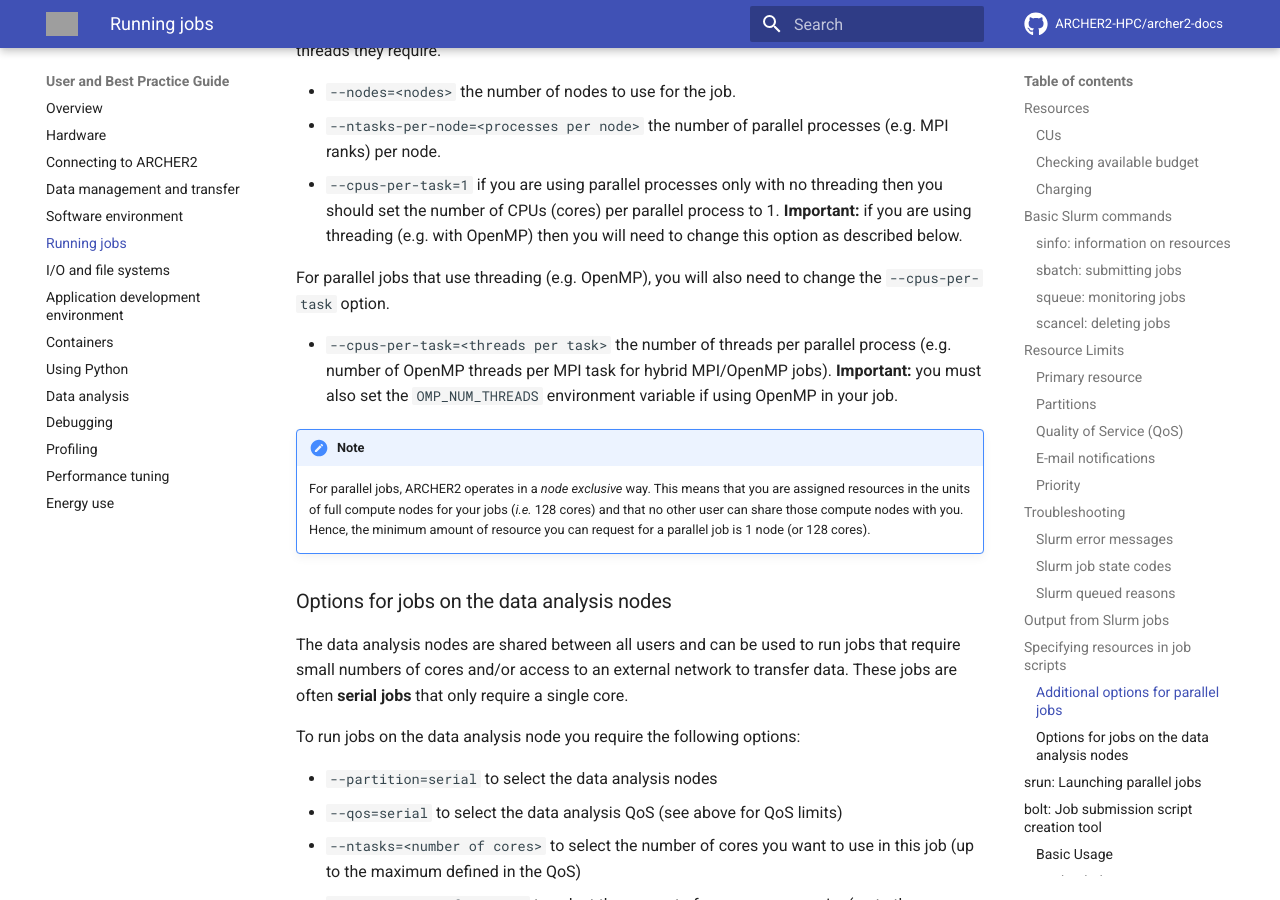
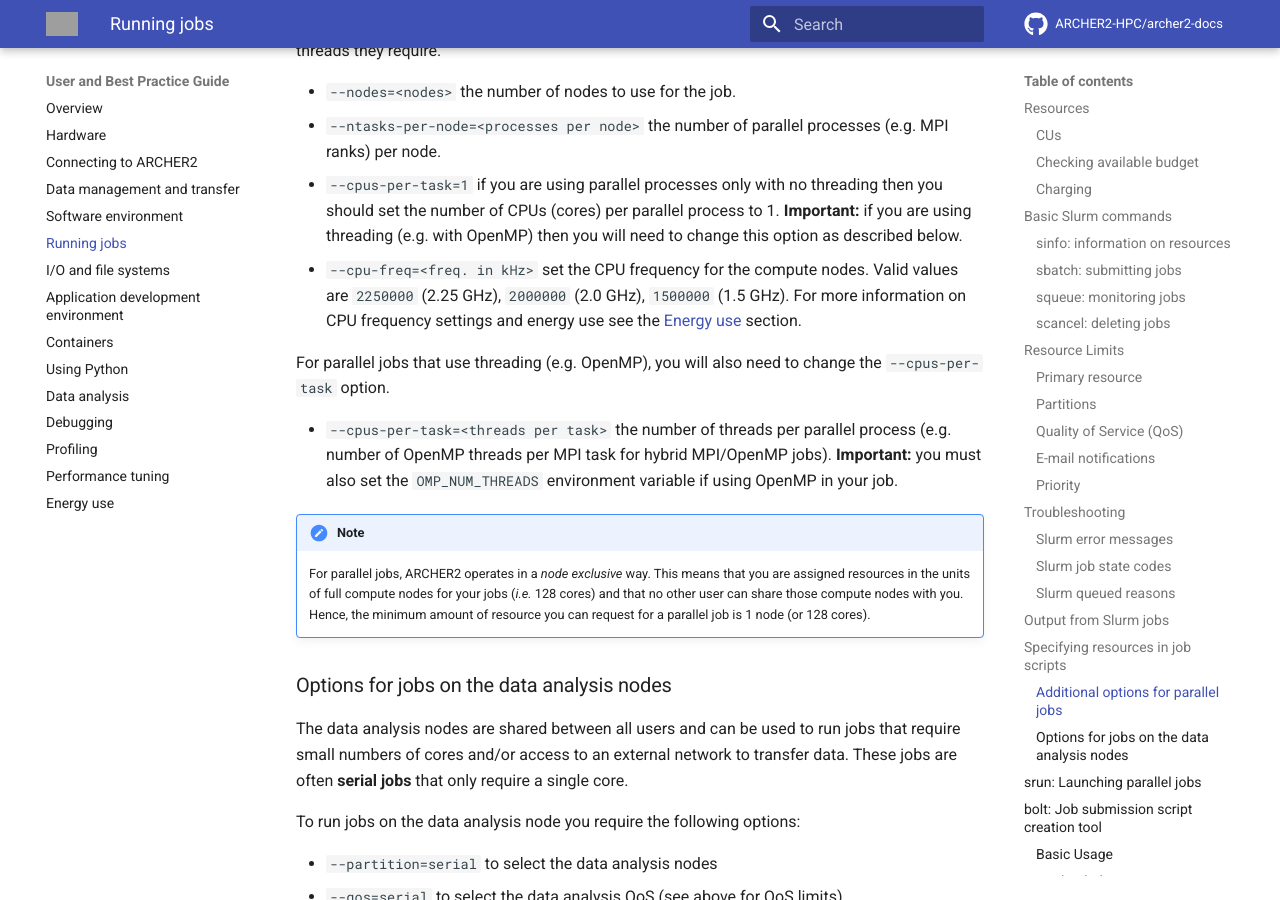
Before and after one commit to ARCHER2-HPC/archer2-docs, an MkDocs documentation site: the page built from docs/user-guide/scheduler.md, in a window 1280 px wide and 900 px high, scrolled down 12202 px. Built offline with MkDocs 1.6.1 and Material for MkDocs 9.7.7, drawn with Linux system fonts in a browser that asks for light colours; comment, search, counter and statistics services are not loaded; grey boxes are pictures that could not be loaded.

Commit message:
Adds --cpu-freq option and links to energy section

```diff
--- a/docs/user-guide/scheduler.md
+++ b/docs/user-guide/scheduler.md
@@ -458,6 +458,10 @@ parallel processes and threads they require.
      parallel process to 1. **Important:** if you are using threading (e.g.
      with OpenMP) then you will need to change this option as described
      below.
+   - `--cpu-freq=<freq. in kHz>` set the CPU frequency for the compute
+     nodes. Valid values are `2250000` (2.25 GHz), `2000000` (2.0 GHz),
+     `1500000` (1.5 GHz). For more information on CPU frequency settings
+     and energy use see the [Energy use](energy.md) section.
 
 For parallel jobs that use threading (e.g. OpenMP), you will also need
 to change the `--cpus-per-task` option.
```
